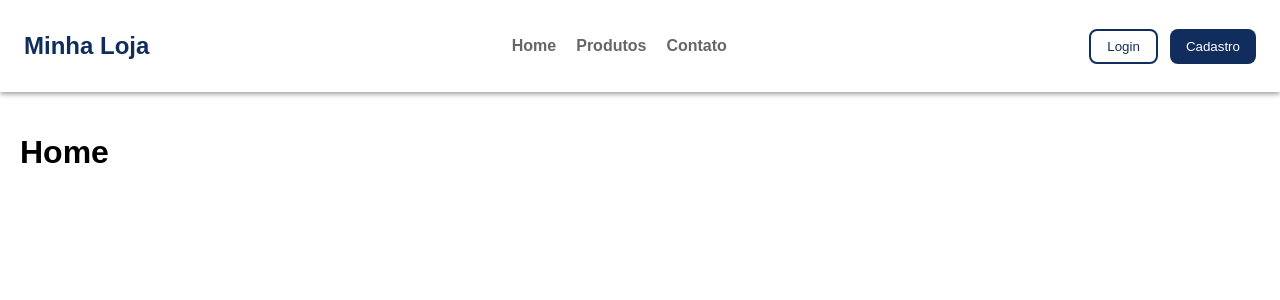
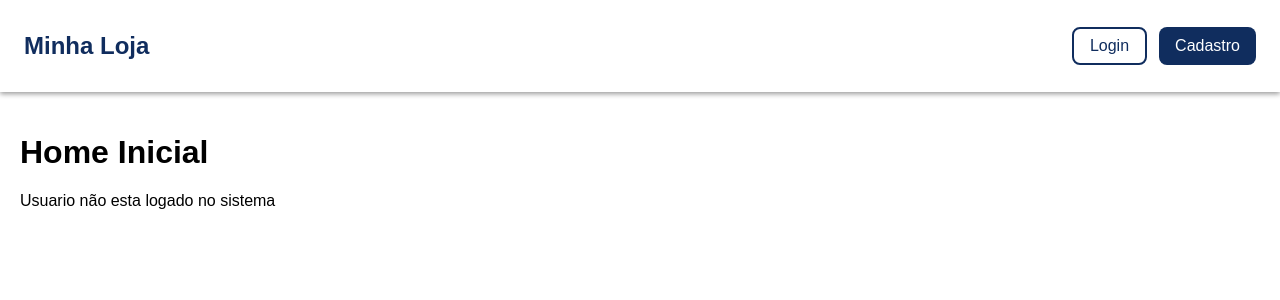
Before and after one commit to WalterFonsecaNeto/app-java-script, a React (Create React App) app: page / in a window 1280 px wide. Shown: the top 300 px of the page. Built offline with nearby package versions, Linux system fonts and the light colour scheme.

Commit message:
Arrumando redirecionamento apos o login, criando um protected route para verificações de rotas e criando uma page de PageNotFound404

```diff
--- a/package.json
+++ b/package.json
@@ -10,6 +10,7 @@
     "axios": "^1.7.9",
     "react": "^19.0.0",
     "react-dom": "^19.0.0",
+    "react-icons": "^5.5.0",
     "react-router": "^7.1.5",
     "react-router-dom": "^7.1.5",
     "react-scripts": "5.0.1",
--- a/src/components/Topbar/Topbar.jsx
+++ b/src/components/Topbar/Topbar.jsx
@@ -1,30 +1,75 @@
+import { useState, useEffect } from "react";
+import { useNavigate, useLocation } from "react-router";
+import { FiLogOut } from "react-icons/fi"; // Ícone de logout
 import style from "./Topbar.module.css";
-import { useNavigate } from "react-router";
 
 export default function TopBar() {
+  const navigate = useNavigate();
+  const location = useLocation(); // Pega a URL atual
+  const [usuarioLogado, setUsuarioLogado] = useState(false);
 
-  const navigate = useNavigate();
+  useEffect(() => {
+    // Verifica se o ID do usuário está salvo no localStorage
+    const usuarioId = localStorage.getItem("usuarioId");
+    setUsuarioLogado(!!usuarioId);
+  }, []);
+
+  // Função para realizar o logout
+  function SairDoSistema() {
+    localStorage.removeItem("usuarioId");
+    setUsuarioLogado(false); // Atualiza o estado de usuario logado para false
+    navigate("/");
+  }
+
+  // Função para verificar se o item é o da URL ativa
+  const isActive = (path) => {
+    return location.pathname === path ? style.link_ativo : "";
+  };
 
   return (
     <header className={style.container_topbar}>
-
       <h1 className={style.logo}>Minha Loja</h1>
 
+      {/* Exibe o menu apenas se o usuário estiver logado */}
+      {usuarioLogado && (
         <nav className={style.container_nav}>
-        <a href="#" className={style.link}>
+
+          <a href="/home" className={`${style.link} ${isActive("/home")}`}>
             Home
           </a>
-        <a href="#" className={style.link}>
+          <a href="/produtos" className={`${style.link} ${isActive("/produtos")}`}>
             Produtos
           </a>
-        <a href="#" className={style.link}>
-          Contato
-        </a>
         </nav>
+      )}
 
       <div className={style.container_botoes}>
-        <button onClick={() => navigate("/login")} className={style.botao_login}>Login</button>
-        <button onClick={() => navigate("/cadastro")} className={style.botao_cadastro}>Cadastro</button>
+
+        {/* Exibe os botões de login/cadastro apenas se o usuário NÃO estiver logado */}
+        {!usuarioLogado && (
+          <>
+            <button
+              onClick={() => navigate("/login")}
+              className={style.botao_login}
+            >
+              Login
+            </button>
+            <button
+              onClick={() => navigate("/cadastro")}
+              className={style.botao_cadastro}
+            >
+              Cadastro
+            </button>
+          </>
+        )}
+
+        {/* Exibe o botão de sair apenas se o usuário estiver logado */}
+        {usuarioLogado && (
+          <button onClick={SairDoSistema} className={style.botao_sair}>
+            <FiLogOut size={20} /> Sair
+          </button>
+        )}
+
       </div>
     </header>
   );
--- a/src/components/Topbar/Topbar.module.css
+++ b/src/components/Topbar/Topbar.module.css
@@ -31,6 +31,10 @@
   color: #224997;
 }
 
+.link_ativo {
+  color: #224997; /* Altere para a cor que você quiser para o item ativo */
+}
+
 .container_botoes {
   display: flex;
   gap: 12px;
@@ -44,6 +48,7 @@
   border-radius: 8px;
   cursor: pointer;
   transition: all 0.3s ease;
+  font-size: 16px;
 }
 
 .botao_login:hover {
@@ -59,8 +64,28 @@
   border-radius: 8px;
   cursor: pointer;
   transition: background 0.3s ease;
+  font-size: 16px;
 }
 
 .botao_cadastro:hover {
   background: #224997;
 }
+
+.botao_sair {
+  padding: 8px 16px;
+  border: 2px solid #102d5e;
+  color: #102d5e;
+  background: transparent;
+  border-radius: 8px;
+  cursor: pointer;
+  transition: all 0.3s ease;
+  display: flex;
+  align-items: flex-end;
+  gap: 8px;
+  font-size: 16px;
+}
+
+.botao_sair:hover {
+  background: #102d5e;
+  color: white;
+}
--- a/src/pages/Home/Home.jsx
+++ b/src/pages/Home/Home.jsx
@@ -7,6 +7,8 @@ function Home() {
       <TopBar />
       <div className={style.container_total_pagina}>
         <h1>Home</h1>
+
+        <p>Usuario esta logado no sistema</p>
       </div>
     </>
   );
--- /dev/null
+++ b/src/pages/HomeInicial/HomeInicial.jsx
@@ -0,0 +1,16 @@
+import style from "./HomeInicial.module.css";
+import TopBar from "../../components/Topbar/Topbar";
+function HomeInicial() {
+  return (
+    <>
+      <TopBar />
+      <div className={style.container_total_pagina}>
+        <h1>Home Inicial</h1>
+        <p>
+          Usuario não esta logado no sistema
+        </p>
+      </div>
+    </>
+  );
+}
+export default HomeInicial;
--- /dev/null
+++ b/src/pages/HomeInicial/HomeInicial.module.css
@@ -0,0 +1,3 @@
+.container_total_pagina{
+    padding: 20px;
+}
--- a/src/pages/Login/Login.jsx
+++ b/src/pages/Login/Login.jsx
@@ -14,10 +14,11 @@ function Login() {
 
     try {
       const response = await UsuarioApi.logarUsuarioAsync(email, senha);
+      console.log(response.usuarioId);
 
-      // localStorage.setItem("token", response.token);
+      localStorage.setItem("usuarioId", response.usuarioId);
 
-      window.location.href = "/dashboard";
+      window.location.href = "/home";
     } catch (error) {
       console.error(error);
     }
@@ -28,6 +29,7 @@ function Login() {
   return (
     <div className={style.container_total}>
       <div className={style.container_titulo_form}>
+
         <div className={style.container_titulo}>
           <h2>Login</h2>
         </div>
@@ -61,6 +63,7 @@ function Login() {
           <a className={style.link_esqueci_senha} href="">Esqueci minha senha</a>
           <button className={style.botao_entrar} type="submit">Entrar</button>
         </form>
+
       </div>
     </div>
   );
--- /dev/null
+++ b/src/pages/Page404/Page404.jsx
@@ -0,0 +1,23 @@
+import React from "react";
+import { useNavigate } from "react-router-dom";
+import style from "./Page404.module.css"; // Vamos estilizar a página
+
+const Page404 = () => {
+  const navigate = useNavigate();
+
+  const voltarHome = () => {
+    navigate("/"); // Volta para a página inicial
+  };
+
+  return (
+    <div className={style.page404}>
+      <div className={style.container_total}>
+        <h1 className={style.titulo}>404</h1>
+        <p className={style.mensagem}>Ops! A página que você procura não existe.</p>
+        <button onClick={voltarHome} className={style.botao_voltar}>Voltar para a Home</button>
+      </div>
+    </div>
+  );
+};
+
+export default Page404;
--- /dev/null
+++ b/src/pages/Page404/Page404.module.css
@@ -0,0 +1,42 @@
+.page404 {
+  display: flex;
+  justify-content: center;
+  align-items: center;
+  height: 100vh;
+  background-color: #f5f5f5;
+}
+
+.container_total {
+  text-align: center;
+  padding: 20px;
+  background-color: #fff;
+  border-radius: 10px;
+  box-shadow: 0 5px 15px rgba(0, 0, 0, 0.1);
+}
+
+.titulo {
+  font-size: 5rem;
+  font-weight: bold;
+  color: #ff6347;
+}
+
+.mensagem {
+  font-size: 1.5rem;
+  color: #666;
+  margin-bottom: 40px;
+}
+
+.botao_voltar {
+  background-color: #224997;
+  color: #fff;
+  border: none;
+  padding: 10px 20px;
+  font-size: 1rem;
+  cursor: pointer;
+  border-radius: 5px;
+  transition: background-color 0.3s;
+}
+
+.button:hover {
+  background-color: #1a3e72;
+}
--- /dev/null
+++ b/src/routes/ProtectedRoute.js
@@ -0,0 +1,22 @@
+import { Navigate } from "react-router-dom";
+
+// Componente ProtectedRoute genérico
+const ProtectedRoute = ({ element, isPublic = false, redirectPath = "/home" }) => {
+
+  const estaLogado = !!localStorage.getItem("usuarioId");
+
+  // Se for uma rota pública e o usuário estiver logado, redireciona para outra página (ex: /home)
+  if (isPublic && estaLogado) {
+    return <Navigate to={redirectPath} />;
+  }
+
+  // Se não for uma rota pública e o usuário não estiver logado, redireciona para login ou home
+  if (!isPublic && !estaLogado) {
+    return <Navigate to="/" />;
+  }
+
+  // Caso contrário, retorna o componente da rota
+  return element;
+};
+
+export default ProtectedRoute;
--- a/src/routes/Rotas.js
+++ b/src/routes/Rotas.js
@@ -1,15 +1,44 @@
 import { BrowserRouter as Router, Routes, Route } from "react-router-dom";
+
+import ProtectedRoute from "./ProtectedRoute";
+
+import Page404 from "../pages/Page404/Page404";
 import Home from "../pages/Home/Home";
 import Cadastro from "../pages/Cadastro/Cadastro";
 import Login from "../pages/Login/Login";
+import HomeInicial from "../pages/HomeInicial/HomeInicial";
+
+
 
 function Rotas() {
   return (
     <Router>
       <Routes>
-        <Route exact path="/" element={<Home />} />
-        <Route exact path="/cadastro" element={<Cadastro />} />
-        <Route exact path="/login" element={<Login />} />
+        {/* Página 404 para qualquer URL desconhecida */}
+        <Route path="*" element={<Page404 />} />
+
+        {/* HomeInicial, Login e Cadastro são pública, mas se o usuário estiver logado, será redirecionado para /home */}
+        <Route
+          exact
+          path="/"
+          element={<ProtectedRoute element={<HomeInicial />} isPublic={true} />}
+        />
+        <Route
+          exact
+          path="/login"
+          element={<ProtectedRoute element={<Login />} isPublic={true} />}
+        />
+        <Route
+          exact
+          path="/cadastro"
+          element={<ProtectedRoute element={<Cadastro />} isPublic={true} />}
+        />
+        {/* A Home é protegida, apenas usuários logados podem acessar */}
+        <Route
+          exact
+          path="/home"
+          element={<ProtectedRoute element={<Home />} isPublic={false} />}
+        />
       </Routes>
     </Router>
   );
--- a/src/services/usuarioApi.js
+++ b/src/services/usuarioApi.js
@@ -16,7 +16,6 @@ const LojaService = {
       email,
       senha,
     };
-    console.log(usuarioLogin);
     const response = await api.post(`/usuario/login`, usuarioLogin);
     return response.data;
   },
```
Also changed, not shown: 1 other file (tests, documents, lock files or other folders). Lines whose indentation alone changed are shown as unchanged.
